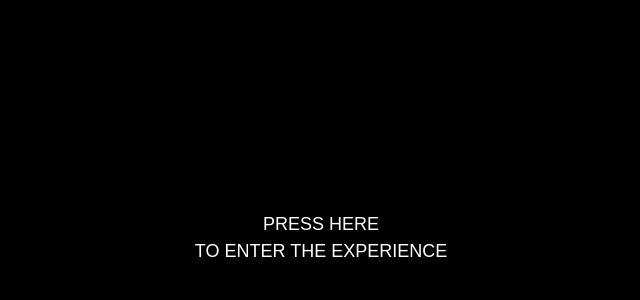
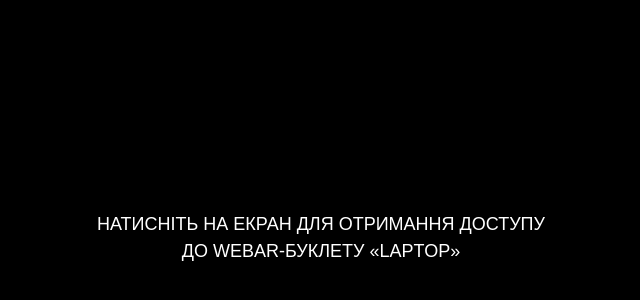
Before and after one commit to Misha065/WebAR-LR1, a plain HTML site: page index.html in a window 1280 px wide. Shown: the part 162-462 px from the top of the page, without its empty margins (319-959 px from the left). Drawn offline with nearby package versions, Linux system fonts and the light colour scheme.

Commit message:
Changed by GitHub

```diff
--- a/index.html
+++ b/index.html
@@ -27,9 +27,9 @@
                 text-transform: uppercase; font-family: Arial, Helvetica, sans-serif; font-weight: 400; line-height: 1.5em; font-size: large; white-space: nowrap;
                 user-select: none; pointer-events: none;
             ">
-            Press here
+            Натисніть на екран для отримання доступу
             <br>
-            to enter the experience
+             до WebAR-буклету «laptop»
         </div>
     </div>
 
```
